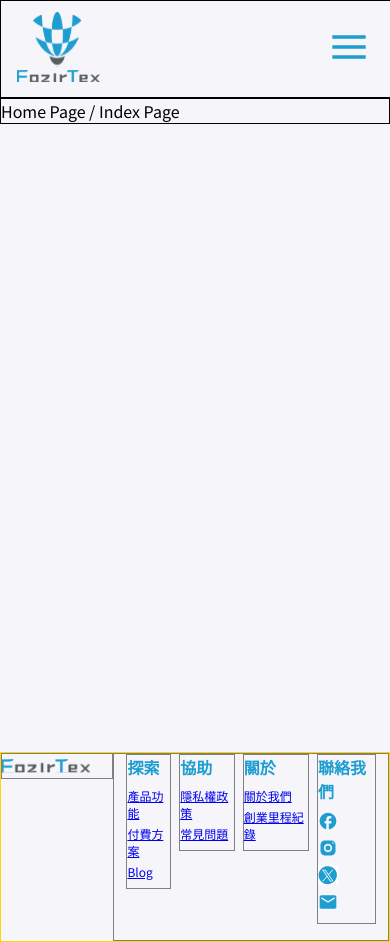
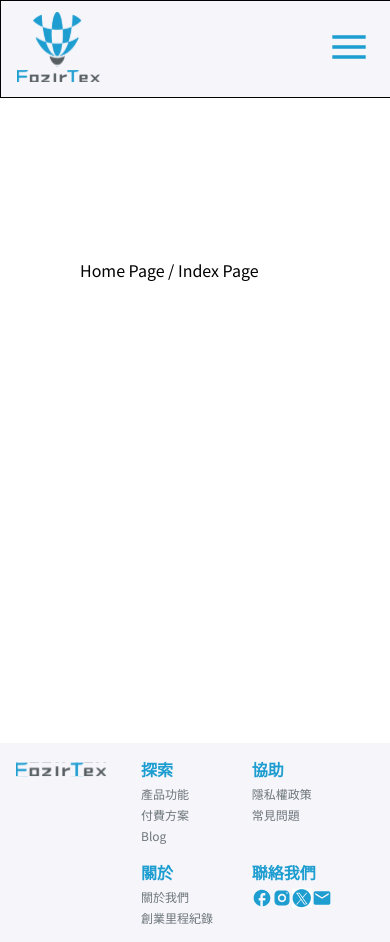
Before and after one commit to FozirTex/FozirTex-web-dev, a Next.js app: page / in a window 390 px wide. Built offline with nearby package versions, Linux system fonts and the light colour scheme.

Commit message:
Footer done. Can expand to tablet screen size.

```diff
--- a/src/components/Footer.tsx
+++ b/src/components/Footer.tsx
@@ -27,6 +27,7 @@ export default function Footer() {
       <div className={styles["footer-left"]}>
         <div className={styles["fzt-logo-div"]}>
           <Image
+            className={styles["fozirtex-logo-icon"]}
             src={fzt_landscape_logo}
             alt="Fozirtex-logo"
             title="FozirTex"
@@ -35,7 +36,11 @@ export default function Footer() {
       </div>
 
       <div className={styles["footer-right"]}>
-        <div className={styles["cata-sections"]}> {/* 探索 */}
+        {/* cata group 1 */}
+        <div className={styles["cata-group"]}>
+          <div className={styles["cata-sections"]}>
+            {" "}
+            {/* 探索 */}
             <div className={styles["cata-titles"]}>{ftrTitles[0]}</div>
             <div className={styles["sub-links"]}>
               <div>
@@ -49,7 +54,9 @@ export default function Footer() {
               </div>
             </div>
           </div>
-        <div className={styles["cata-sections"]}> {/* 協助 */}
+          <div className={styles["cata-sections"]}>
+            {" "}
+            {/* 協助 */}
             <div className={styles["cata-titles"]}>{ftrTitles[1]}</div>
             <div className={styles["sub-links"]}>
               <div>
@@ -60,6 +67,10 @@ export default function Footer() {
               </div>
             </div>
           </div>
+        </div>
+
+        {/* cata group 2 */}
+        <div className={styles["cata-group"]}>
           <div className={styles["cata-sections"]}> {/* 關於 */}
             <div className={styles["cata-titles"]}>{ftrTitles[2]}</div>
             <div className={styles["sub-links"]}>
@@ -71,28 +82,47 @@ export default function Footer() {
               </div>
             </div>
           </div>
-        <div className={styles["cata-sections"]}> {/* 聯絡我們 */}
+          <div
+            className={`${styles["cata-sections"]} ${styles["contact-us-section"]}`}
+          > {/* 聯絡我們 */}
             <div className={styles["cata-titles"]}>{ftrTitles[3]}</div>
             <div className={styles["sub-links"]}>
               <div>
                 <Link href="/">
-                <Image src={fb_icon} alt="FozirTex Facebook" width={20} height={20} />
+                  <Image
+                    className={styles["contact-images"]}
+                    src={fb_icon}
+                    alt="FozirTex Facebook"
+                  />
                 </Link>
               </div>
               <div>
                 <Link href="/">
-                <Image src={ins_icon} alt="FozirTex Instagram" width={20} height={20} />
+                  <Image
+                    className={styles["contact-images"]}
+                    src={ins_icon}
+                    alt="FozirTex Instagram"
+                  />
                 </Link>
               </div>
               <div>
                 <Link href="/">
-                <Image src={x_icon} alt="FozirTex Email" width={20} height={20} />
+                  <Image
+                    className={styles["contact-images"]}
+                    src={x_icon}
+                    alt="FozirTex Email"
+                  />
                 </Link>
               </div>
               <div>
                 <Link href="/">
-                <Image src={email_icon} alt="FozirTex X" width={20} height={20} />
+                  <Image
+                    className={styles["contact-images"]}
+                    src={email_icon}
+                    alt="FozirTex X"
+                  />
                 </Link>
+              </div>
             </div>
           </div>
         </div>
--- a/src/styles/_Footer.module.scss
+++ b/src/styles/_Footer.module.scss
@@ -7,34 +7,50 @@
 }
 
 .footer-body {
+  background-color: base.$primary-bg;
   max-width: 100vw;
   margin-top: auto;
-  border: 1px solid gold;
+  padding: 0.875rem 0.5rem 0 0.5rem;
+  // border: 1px solid gold;
   @include alignBigThree(flex, space-evenly, flex-start);
 }
 
 .footer-body > * {
-  border: 1px solid grey;
+  // border: 1px solid grey;
 }
 
 .footer-left {
   width: 30%;
+  padding: 0 0.5rem;
+}
+
+.footer-left .fozirtex-logo-icon {
+  width: 90px;
+  height: 25px;
 }
 
 .footer-right {
   width: 70%;
-  padding: 0 0.5rem 1rem 0.5rem;
-  display: flex;
+  padding-right: 0.5rem;
+  display: inline-block;
   align-items: flex-start;
 }
 
 .footer-right > * {
-  border: 1px solid grey;
+  // border: 1px solid grey;
   margin: 0 0.25rem;
 }
 
+.cata-group {
+  display: flex;
+  margin-bottom: 1rem;
+}
+
 .cata-sections {
+  width: 40%;
+  // border: 1px solid black;
   display: block;
+  padding: 0 0.5rem;
 }
 
 .cata-sections .cata-titles {
@@ -45,13 +61,26 @@
 .sub-links {
   display: block;
   font-size: 0.75rem;
-  margin: 0.5rem 0;
+  margin: 0rem 0;
 }
 
 .sub-links div {
-  margin: 0.25rem 0;
+  margin: 0.25rem 0 0 0;
 }
 
-.sub-links Link {
+.sub-links div > * {
   text-decoration: none;
+  color: base.$grey-text;
+  &:hover {
+    text-decoration: underline;
+  }
 }
+
+.contact-us-section .sub-links {
+  @include alignBigThree(flex, flex-start, center)
+}
+
+.contact-images {
+  width: 20px;
+  height: 20px;
+}
--- a/src/styles/_Home.module.scss
+++ b/src/styles/_Home.module.scss
@@ -1,5 +1,7 @@
 @use "@/styles/base/_colors.module.scss" as base;
 
 .home-body {
-    border: 1px solid black;
+    // border: 1px solid black;
+    padding: 10rem 5rem;
+    margin: 0 auto;
 }
--- a/src/styles/_global-layout.module.scss
+++ b/src/styles/_global-layout.module.scss
@@ -9,6 +9,6 @@
   // also make sure add a margin-top: auto to the footer
   font-family: "Noto Sans TC", sans-serif;
   padding-top: 6.1rem;
-  background: base.$primary-bg;
+  background: #fff;
   // border: 1px solid black;
 }
--- a/src/styles/base/_colors.module.scss
+++ b/src/styles/base/_colors.module.scss
@@ -6,4 +6,4 @@ $primary-bg: #f5f5fa;
 $logo-color: #1d9dd0;
 
 // typography colors
-$grey-text: #575E62;
+$grey-text: #6d767b;
```
Lines whose indentation alone changed are shown as unchanged.
